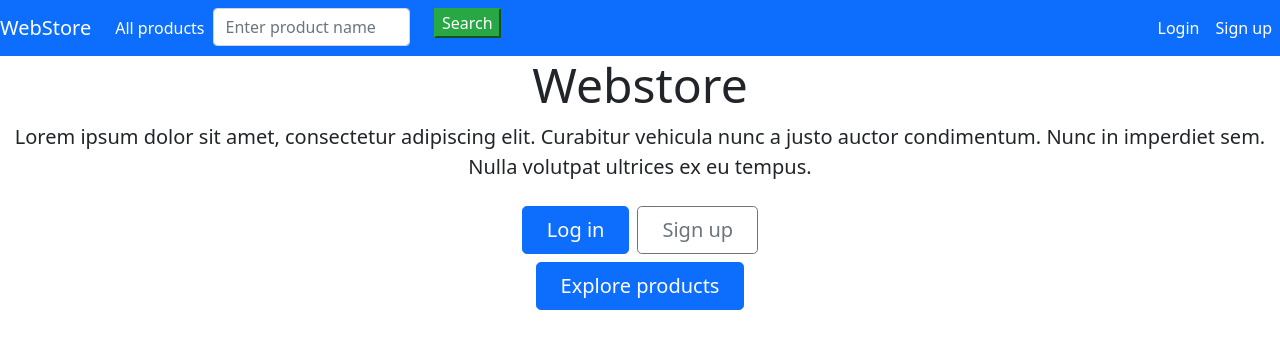
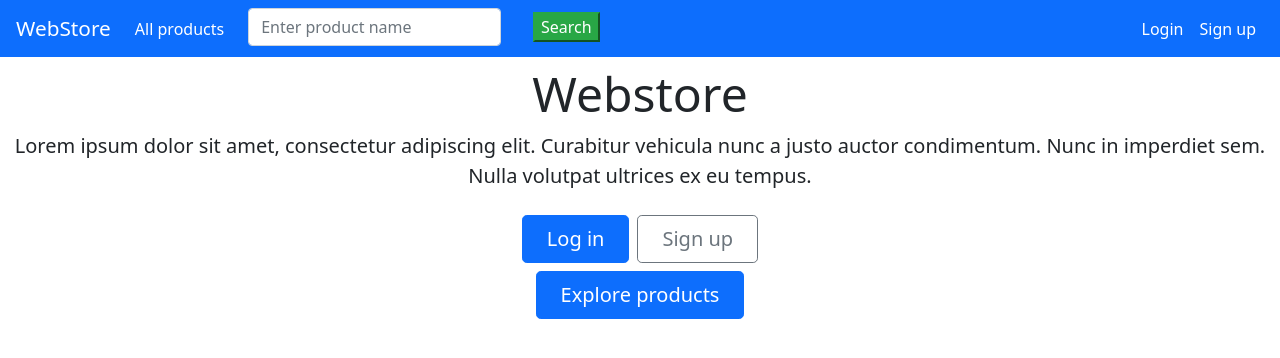
Before and after one commit to gcfbn/scripting-languages-final-project, a Flask app: page / in a window 1280 px wide. Shown: the top 358 px of the page. Run offline with Flask 2, Linux system fonts and the light colour scheme; some libraries are stand-ins or nearby versions.

Commit message:
Minor changes to the navbar.

```diff
--- a/python/app/templates/base.html
+++ b/python/app/templates/base.html
@@ -13,16 +13,20 @@
 <body>
 <nav class="navbar navbar-expand-lg navbar-dark bg-primary">
     <div class="collapse navbar-collapse" id="navbarNavAltMarkup">
-        <div class="navbar-nav ms-auto">
-            <a href="{{ url_for('main.index') }}" class="navbar-brand">WebStore</a>
-            <a href="{{ url_for('store.items') }}" class="nav-item nav-link active">All products</a>
+        <div class="navbar-nav ms-auto ml-3 mr-1">
+            <div class="d-flex align-items-center">
+                <a href="{{ url_for('main.index') }}" class="navbar-brand" style="font-size: 1.3rem">WebStore</a>
+            </div>
+            <div class="d-flex align-items-center">
+                <a href="{{ url_for('store.items') }}" class="nav-item nav-link active mr-3">All products</a>
+            </div>
             <form class="form-inline" method="post" action="{{ url_for('store.items') }}">
                 <div class="row">
-                    <div class="col-sm-7">
+                    <div class="col-sm-9 d-flex align-items-center">
                         <input class="form-control mr-sm-2" type="search" placeholder="Enter product name"
                                aria-label="Search" name="search_bar">
                     </div>
-                    <div class="col-sm-1">
+                    <div class="col-sm-3 d-flex align-items-center">
                         <button class="btn-success" type="submit">Search</button>
                     </div>
                 </div>
@@ -32,7 +36,7 @@
             {% endif %}
 
         </div>
-        <div class="navbar-nav ml-auto">
+        <div class="navbar-nav ml-auto mr-3">
             {% if current_user.is_authenticated and current_user.usertype == 'customer' %}
                 <a class="navbar-brand" href="{{ url_for('store.cart') }}">
                     <img src="../static/icons8-buying-30.png" width="30" height="30"
--- a/python/app/templates/index.html
+++ b/python/app/templates/index.html
@@ -3,7 +3,7 @@
 {% block content %}
     <div class="hero-container">
         <div class="text-center">
-            <h1 class="display-5 fw-bold">Webstore</h1>
+            <h1 class="display-5 fw-bold mt-2">Webstore</h1>
             <p class="lead mb-4">Lorem ipsum dolor sit amet, consectetur adipiscing elit. Curabitur vehicula nunc a
                 justo auctor condimentum. Nunc in imperdiet sem. Nulla volutpat ultrices ex eu tempus. </p>
             {% if not current_user.is_authenticated %}
```
